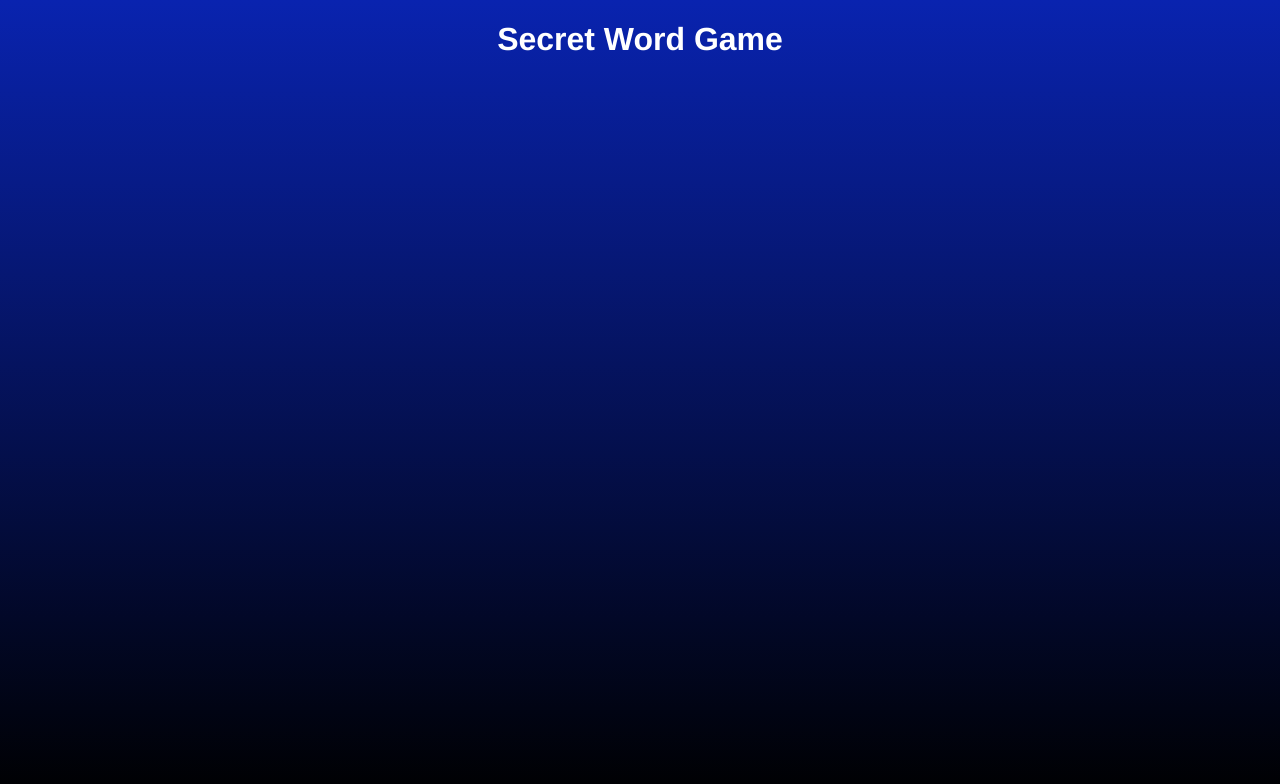
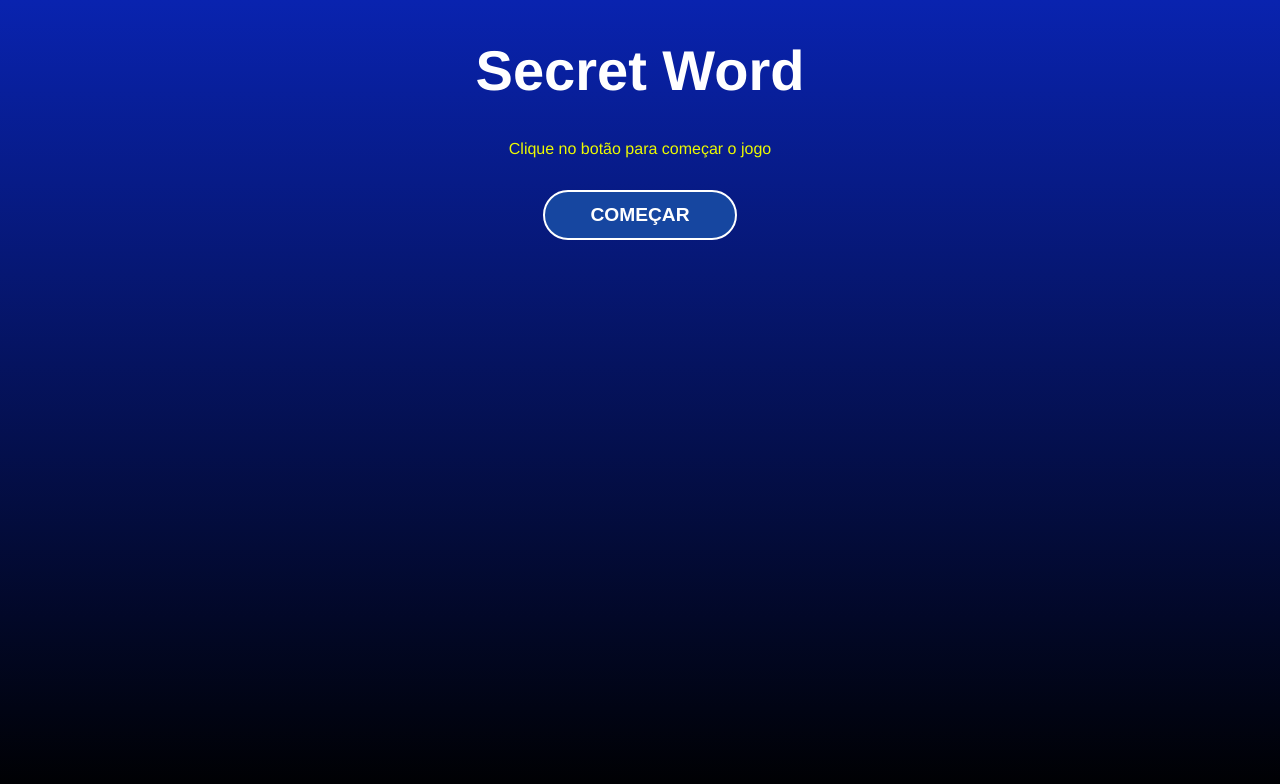
Before and after one commit to soutodev/secretWord, a React (Vite) app: page / in a window 1280 px wide. Shown: the top 784 px of the page. Built offline with nearby package versions, Linux system fonts and the light colour scheme.

Commit message:
Tela inicial completa

```diff
--- a/src/App.jsx
+++ b/src/App.jsx
@@ -1,3 +1,4 @@
+import StartScreen from './components/StartScreen'
 
 import './App.css'
 
@@ -6,7 +7,7 @@ function App() {
 
   return (
     <div className="App">
-      <h1>Secret Word Game</h1>
+      <StartScreen/>
     </div>
   )
 }
--- /dev/null
+++ b/src/components/StartScreen.css
@@ -0,0 +1,8 @@
+.start h1 {
+    font-size: 3.5em;
+}
+
+.start p {
+    margin-bottom: 2em;
+    color: #ecfa00;
+}
--- /dev/null
+++ b/src/components/StartScreen.jsx
@@ -0,0 +1,14 @@
+import "./StartScreen.css"
+import React from 'react'
+
+const StartScreen = () => {
+  return (
+    <div className="start">
+      <h1>Secret Word</h1>
+      <p>Clique no botão para começar o jogo</p>
+      <button>COMEÇAR</button>
+    </div>
+  )
+}
+
+export default StartScreen
--- a/src/index.css
+++ b/src/index.css
@@ -13,3 +13,21 @@ body {
     );
     color: #ffffff;
 }
+
+button {
+    background: #1646a0;
+    color: #ffffff;
+    padding: 0 45px;
+    border: 2px solid #ffffff;
+    border-radius: 25px;
+    height: 50px;
+    text-transform: uppercase;
+    font-weight: bold;
+    font-size: 1.2em;
+    cursor: pointer;
+    transition: .4s;
+}
+
+button:hover {
+    background-color: #0923af;
+}
```
